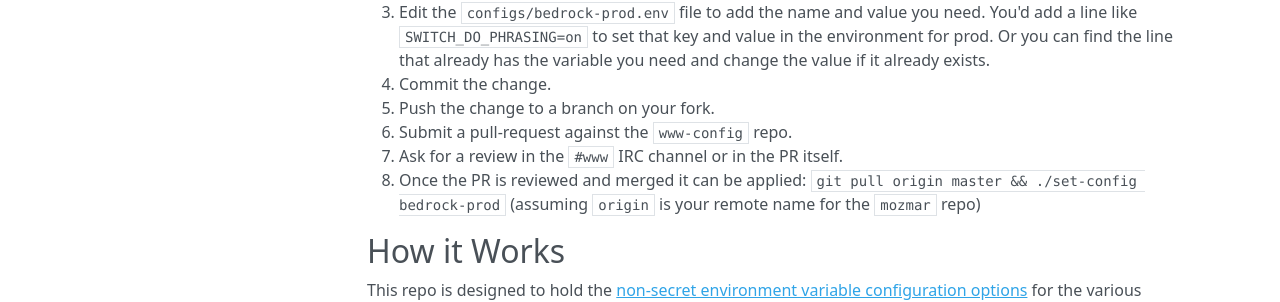
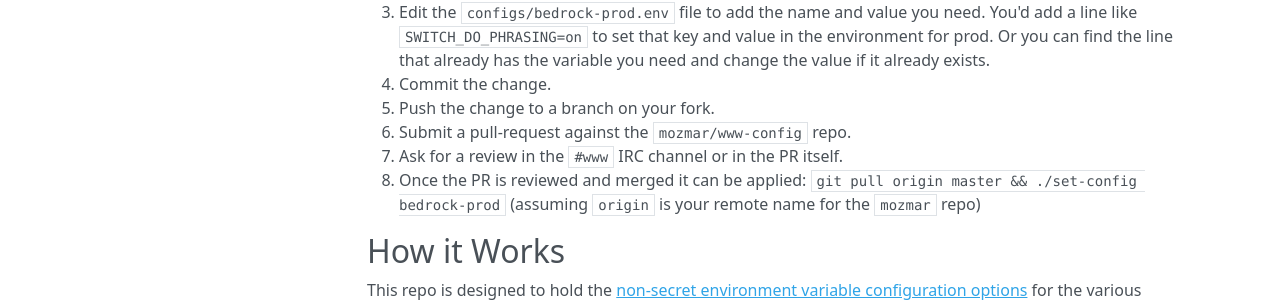
Before and after one commit to mozmeao/www-config, an MkDocs documentation site: the page built from docs/index.md, in a window 1280 px wide and 900 px high. Shown: the part 309-611 px from the top of the window. Built offline with MkDocs 1.6.1, drawn with Linux system fonts in a browser that asks for light colours; nearby versions of some CDN libraries; old or Windows-style settings are respelled for this version of MkDocs.

Commit message:
reword repo doc

```diff
--- a/docs/index.md
+++ b/docs/index.md
@@ -11,7 +11,7 @@ Let's say you want to flip a switch in prod. Follow the following procedure:
 3. Edit the `configs/bedrock-prod.env` file to add the name and value you need. You'd add a line like `SWITCH_DO_PHRASING=on` to set that key and value in the environment for prod. Or you can find the line that already has the variable you need and change the value if it already exists.
 4. Commit the change.
 5. Push the change to a branch on your fork.
-6. Submit a pull-request against the `www-config` repo.
+6. Submit a pull-request against the `mozmar/www-config` repo.
 7. Ask for a review in the `#www` IRC channel or in the PR itself.
 8. Once the PR is reviewed and merged it can be applied: `git pull origin master && ./set-config bedrock-prod` (assuming `origin` is your remote name for the `mozmar` repo)
 
```
